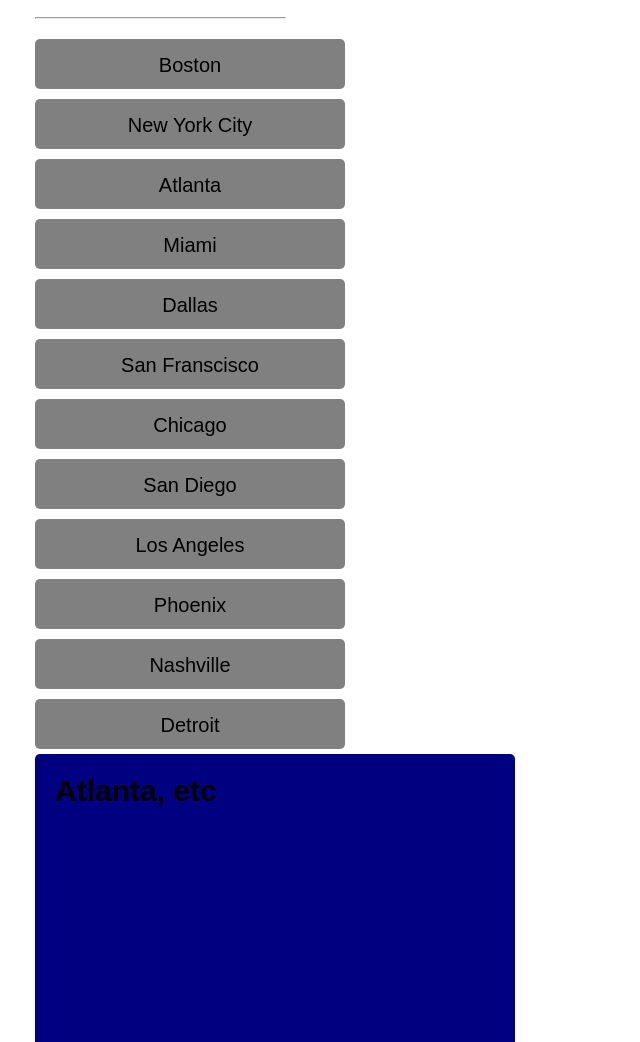
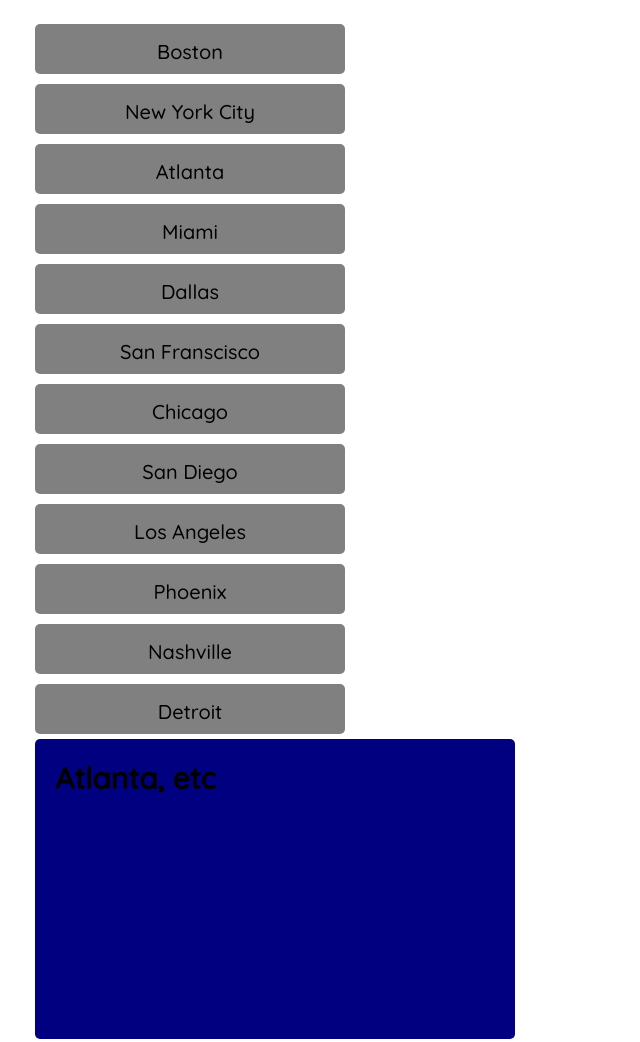
Before and after one commit to MaddieThornberry/is-it-sweater-weather-yet, a plain HTML site: page index.html in a window 1280 px wide. Shown: the part 329-1371 px from the top of the page, without its empty margins (0-640 px from the left). Drawn offline with Linux system fonts and the light colour scheme; a web font is replaced by a local one.

Commit message:
Fonts and slight css changes

```diff
--- a/assets/script.js
+++ b/assets/script.js
@@ -0,0 +1,10 @@
+// input
+// search button
+// pre-loaded city buttons
+// master-card load
+// card loads
+// local storage
+
+var request = newHttp
+
+request.open('GET', '')
--- a/assets/style.css
+++ b/assets/style.css
@@ -3,7 +3,7 @@
    3. middle -cards
    4. footer
 */
-
+@import url('https://fonts.googleapis.com/css2?family=Quicksand:wght@500&display=swap');
 * {
     box-sizing: border-box;
     font-family: 'Quicksand', sans-serif;
@@ -23,7 +23,6 @@ p {
 }
 
 .dashboard {
-    grid-area: dashboard;
     font-size: 50px;
     text-align: center;
     background-color: rgb(104, 104, 251);
@@ -32,6 +31,20 @@ p {
     padding: 15px;
     border-radius: 2px;
 }
+
+/* help from https://cssgrid-generator.netlify.app/ */
+/* still not applying in live :( */
+.container {
+    display: grid;
+    grid-template-columns: repeat(7, 1fr);
+    grid-template-rows: repeat(3, 1fr);
+    grid-column-gap: 5px;
+    grid-row-gap: 5px;
+    }
+
+    .container1 { grid-area: 1 / 1 / 4 / 3; }
+    .container2 { grid-area: 1 / 3 / 3 / 8; }
+    .container3 { grid-area: 3 / 3 / 4 / 8; }
 
 .search-btn {
     font-size: 20px;
@@ -67,7 +80,7 @@ p {
 }
 
 .city-btn {
-    display: grid;
+/*    display: grid;*/
     font-size: 20px;
     height: 50px;
     width: 310px;
@@ -80,23 +93,6 @@ p {
     margin-left: 5px;
 }
 
-.container {
-    display: grid;
-    grid-template-columns: 16rem 1fr 16rem;
-    grid-template-rows: auto 1fr auto;
-}
-
-.container1 {
-
-}
-
-.container2 {
-
-}
-
-container3 {
-
-}
 
 .master-card {
     font-size: 20px;
@@ -114,7 +110,7 @@ container3 {
     background-color: rgb(76, 76, 238);
     border:  1px solid rgb(75, 75, 237);
     border-radius: 5px;
-    justify-content: start;
+    justify-content: end;
     margin: 5px;
     padding: 10px;
 }
--- a/index.html
+++ b/index.html
@@ -4,8 +4,10 @@
     <meta charset="UTF-8">
     <meta http-equiv="X-UA-Compatible" content="IE=edge">
     <meta name="viewport" content="width=device-width, initial-scale=1.0">
+    <link rel="preconnect" href="https://fonts.googleapis.com">
+<link rel="preconnect" href="https://fonts.gstatic.com" crossorigin>
+<link href="https://fonts.googleapis.com/css2?family=Quicksand:wght@500&display=swap" rel="stylesheet">
     <link rel="stylesheet" href="assets/style.css"/>
-    <style>@import url('https:fonts.googleaps.com/css2?family=Quiksand;wght@500&display=swap');</style>
     <title>Is It Sweater Weather Yet</title>
 </head>
 <body>
@@ -18,17 +20,17 @@
     <div class="line"><hr class="divider-line"></div>
         <div class="cities-container">
             <button class="boston city-btn">Boston</button>
-            <button class="city-btn">New York City</button>
-            <button class="city-btn">Atlanta</button>
-            <button class="city-btn">Miami</button>
-            <button class="city-btn">Dallas</button>
-            <button class="city-btn">San Franscisco</button>
-            <button class="city-btn">Chicago</button>
-            <button class="city-btn">San Diego</button>
-            <button class="city-btn">Los Angeles</button>
-            <button class="city-btn">Phoenix</button>
-            <button class="city-btn">Nashville</button>
-            <button class="city-btn">Detroit</button>
+            <button class="nyc city-btn">New York City</button>
+            <button class="atlanta city-btn">Atlanta</button>
+            <button class="miami city-btn">Miami</button>
+            <button class="dallas city-btn">Dallas</button>
+            <button class="sf city-btn">San Franscisco</button>
+            <button class="chicago city-btn">Chicago</button>
+            <button class="sd city-btn">San Diego</button>
+            <button class="la city-btn">Los Angeles</button>
+            <button class="phoenix city-btn">Phoenix</button>
+            <button class="nashville city-btn">Nashville</button>
+            <button class="detroit city-btn">Detroit</button>
         </div>
         </div>
     </div>
@@ -38,6 +40,7 @@
         </div>
     </div>
     <div class=" container3 cards">
+        <p class="forecast">5-Day Forecast:</p>
      <div class="card card1">
          <div class="card-header">City</div>
          <div class="card-main">temp</div>
@@ -70,6 +73,6 @@
      </div>
     </div>
 </div>
-    <script src="script.js"></script>
+<script src="assets/script.js"></script>
 </body>
 </html>
```
